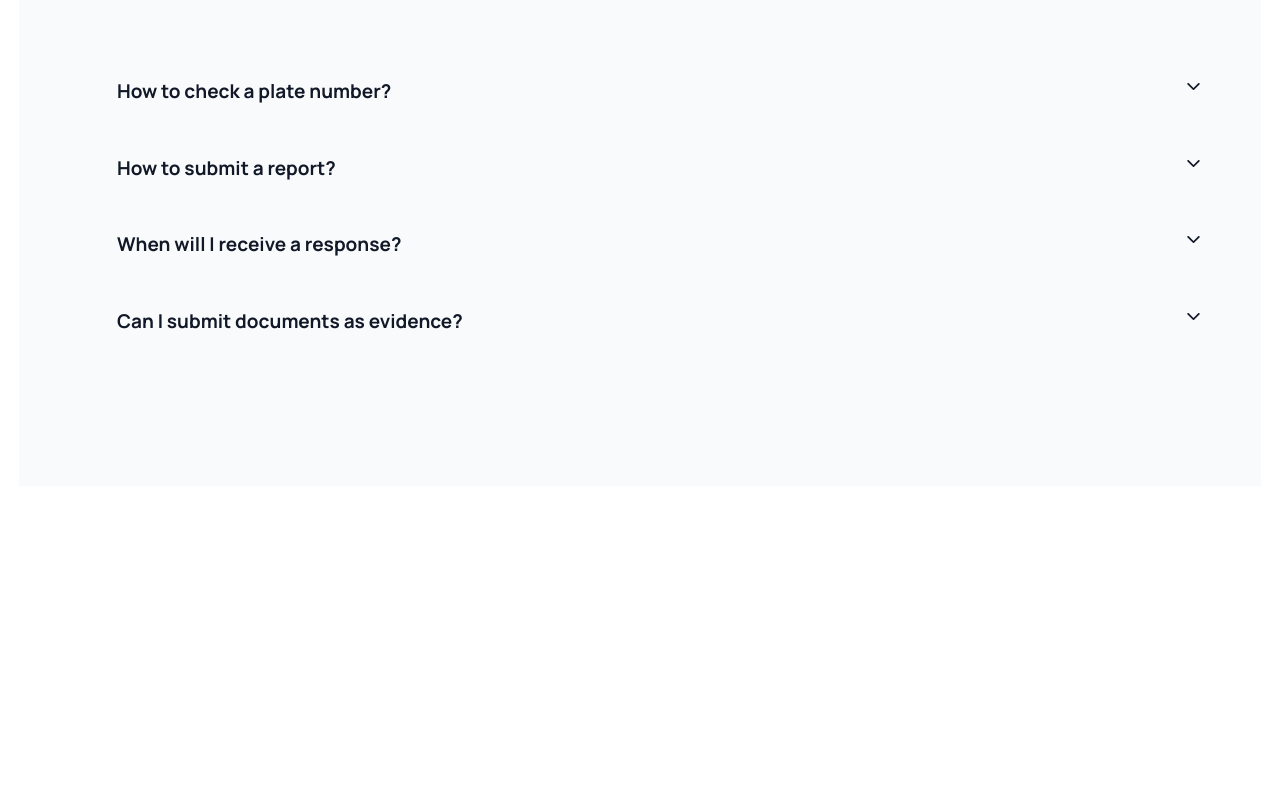
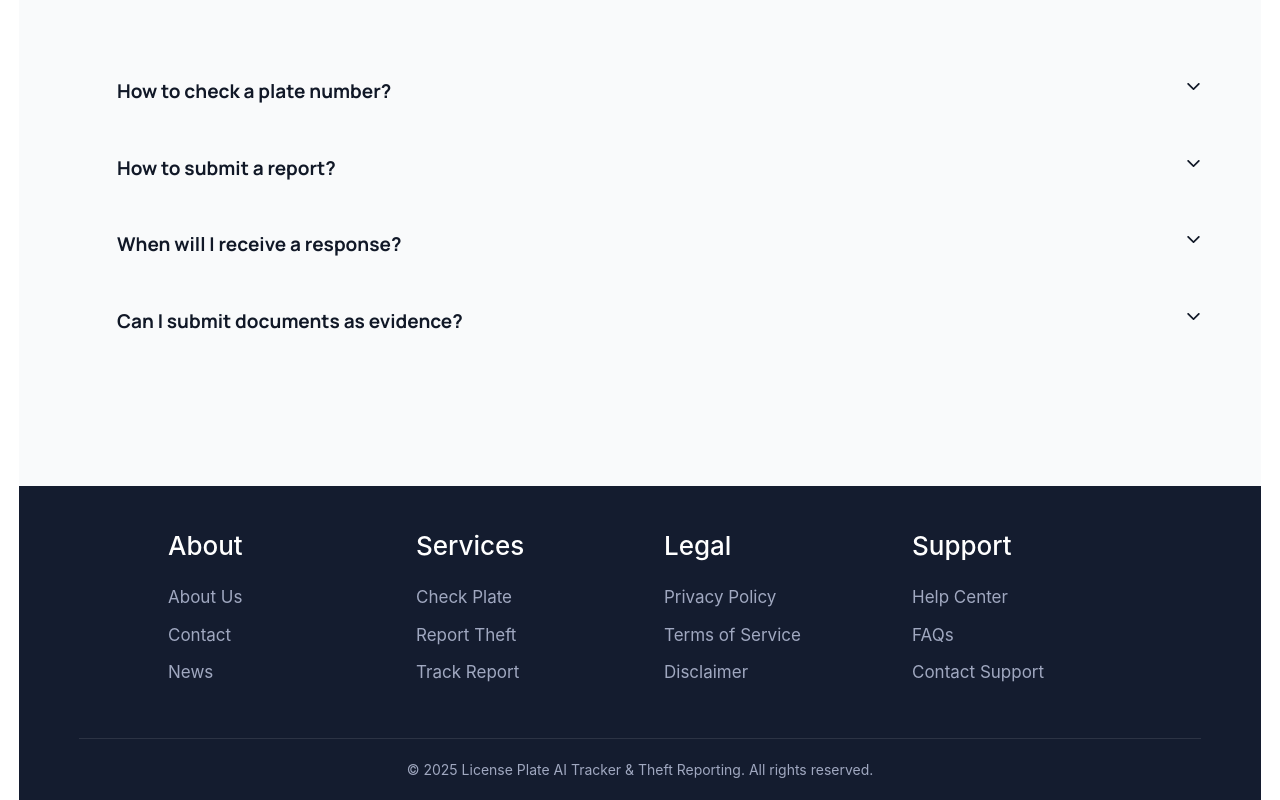
Before and after one commit to kareemtarekK/Graduationn, a React (Vite) app: page / in a window 1280 px wide. Shown: the part 662-1462 px from the top of the page. Before the commit the page ends 1148 px from the top, so only its background shows below. Built offline with nearby package versions, Linux system fonts and the light colour scheme.

Commit message:
Add footer

```diff
--- a/src/Components/Footer/Footer.jsx
+++ b/src/Components/Footer/Footer.jsx
@@ -0,0 +1,79 @@
+import styles from "./footer.module.css"
+
+const Footer = () => {
+  return (
+    <footer className={styles.footer}>
+      <div className={styles.footerContent}>
+        <div className={styles.footerColumn}>
+          <h2 className={styles.columnTitle}>About</h2>
+          <ul className={styles.columnLinks}>
+            <li>
+              <a href="#">About Us</a>
+            </li>
+            <li>
+              <a href="#">Contact</a>
+            </li>
+            <li>
+              <a href="#">News</a>
+            </li>
+          </ul>
+        </div>
+
+        <div className={styles.footerColumn}>
+          <h2 className={styles.columnTitle}>Services</h2>
+          <ul className={styles.columnLinks}>
+            <li>
+              <a href="#">Check Plate</a>
+            </li>
+            <li>
+              <a href="#">Report Theft</a>
+            </li>
+            <li>
+              <a href="#">Track Report</a>
+            </li>
+          </ul>
+        </div>
+
+        <div className={styles.footerColumn}>
+          <h2 className={styles.columnTitle}>Legal</h2>
+          <ul className={styles.columnLinks}>
+            <li>
+              <a href="#">Privacy Policy</a>
+            </li>
+            <li>
+              <a href="#">Terms of Service</a>
+            </li>
+            <li>
+              <a href="#">Disclaimer</a>
+            </li>
+          </ul>
+        </div>
+
+        <div className={styles.footerColumn}>
+          <h2 className={styles.columnTitle}>Support</h2>
+          <ul className={styles.columnLinks}>
+            <li>
+              <a href="#">Help Center</a>
+            </li>
+            <li>
+              <a href="#">FAQs</a>
+            </li>
+            <li>
+              <a href="#">Contact Support</a>
+            </li>
+          </ul>
+        </div>
+      </div>
+
+      <div className={styles.footerBottom}>
+        <div className={styles.copyright}>© 2025 License Plate AI Tracker & Theft Reporting. All rights reserved.</div>
+        {/* <div className={styles.statusIndicator}>
+          <span className={styles.statusDot}></span>
+          System Operational
+        </div> */}
+      </div>
+    </footer>
+  )
+}
+
+export default Footer
--- a/src/Components/Footer/footer.module.css
+++ b/src/Components/Footer/footer.module.css
@@ -0,0 +1,99 @@
+.footer {
+    background-color: #141c2f;
+    color: #ffffff;
+    padding: 40px 60px 20px;
+    font-family: -apple-system, BlinkMacSystemFont, "Segoe UI", Roboto, Oxygen, Ubuntu, Cantarell, "Open Sans",
+      "Helvetica Neue", sans-serif;
+  }
+
+  .footerContent {
+    display: flex;
+    justify-content: center;
+    margin-bottom: 40px;
+    gap: 3rem;
+  }
+
+  .footerColumn {
+    flex: 1;
+    max-width: 200px;
+  }
+
+  .columnTitle {
+    font-size: 26px;
+    font-weight: 500;
+    margin-bottom: 20px;
+    color: #ffffff;
+  }
+
+  .columnLinks {
+    list-style: none;
+    padding: 0;
+    margin: 0;
+  }
+
+  .columnLinks li {
+    margin-bottom: 12px;
+  }
+
+  .columnLinks a {
+    color: #a0a8c0;
+    text-decoration: none;
+    font-size: 17px;
+    transition: color 0.2s ease;
+  }
+
+  .columnLinks a:hover {
+    color: #ffffff;
+  }
+
+  .footerBottom {
+    display: flex;
+    justify-content: center;
+    text-align: center;
+    padding-top: 20px;
+    border-top: 1px solid rgba(255, 255, 255, 0.1);
+    font-size: 14px;
+  }
+
+  .copyright {
+    color: #a0a8c0;
+    text-align: center;
+    display: flex;
+    justify-content: center;
+  }
+
+  .statusIndicator {
+    display: flex;
+    align-items: center;
+    background-color: rgba(255, 255, 255, 0.1);
+    padding: 6px 12px;
+    border-radius: 20px;
+    font-size: 12px;
+  }
+
+  .statusDot {
+    width: 8px;
+    height: 8px;
+    background-color: #4caf50;
+    border-radius: 50%;
+    margin-right: 8px;
+  }
+
+  /* Responsive styles */
+  @media (max-width: 768px) {
+    .footerContent {
+      flex-direction: column;
+      text-align: center;
+    }
+
+    .footerColumn {
+      margin-bottom: 30px;
+      max-width: 100%;
+    }
+
+    .footerBottom {
+      flex-direction: column;
+      gap: 5px;
+      align-items: flex-start;
+    }
+  }
--- a/src/Pages/Home/Home.jsx
+++ b/src/Pages/Home/Home.jsx
@@ -1,3 +1,4 @@
+import Footer from '../../Components/Footer/Footer';
 import Header from '../../Components/Header/Header';
 import Accord from './Accord';
 import Hero from './Hero';
@@ -11,6 +12,7 @@ const Home = () => {
     <section style={{backgroundColor:"#f9fafb"}}>
     <Hero/>
     <Accord/>
+    <Footer/>
 
     </section>
 
```
